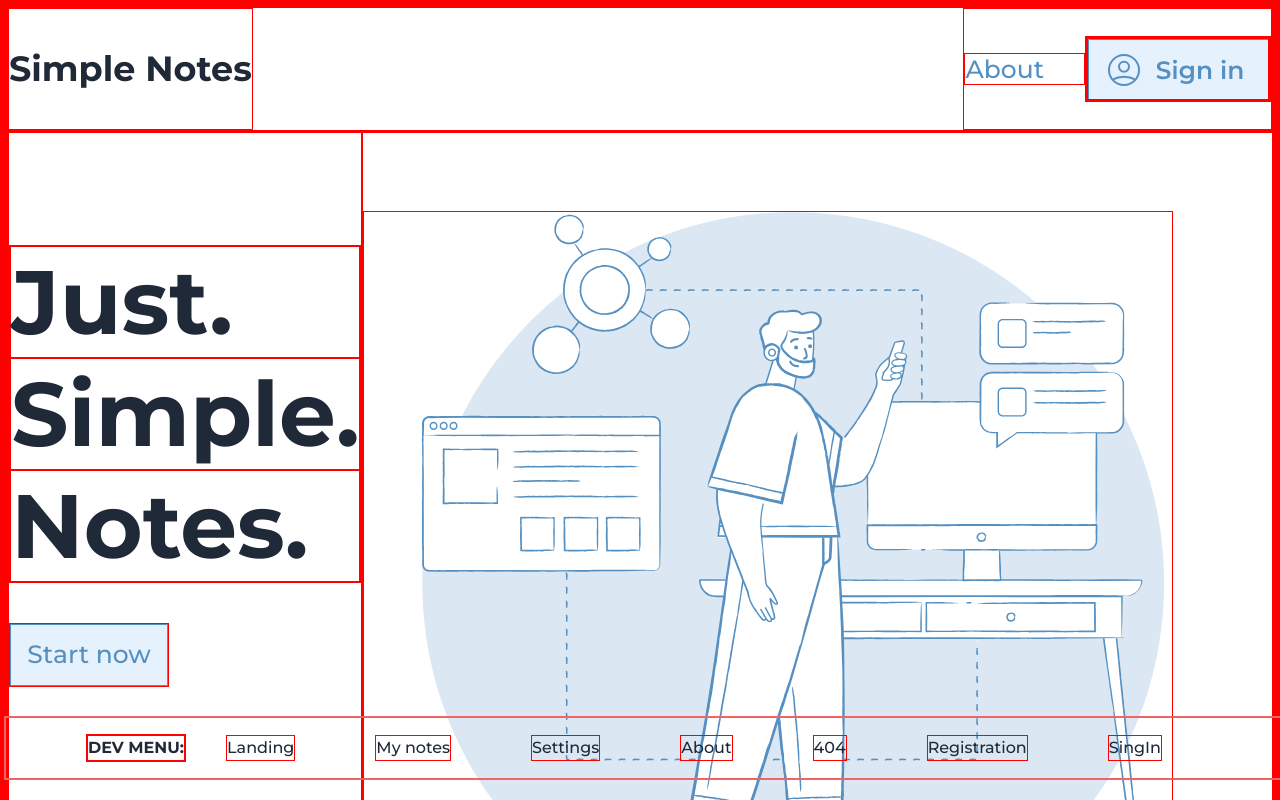
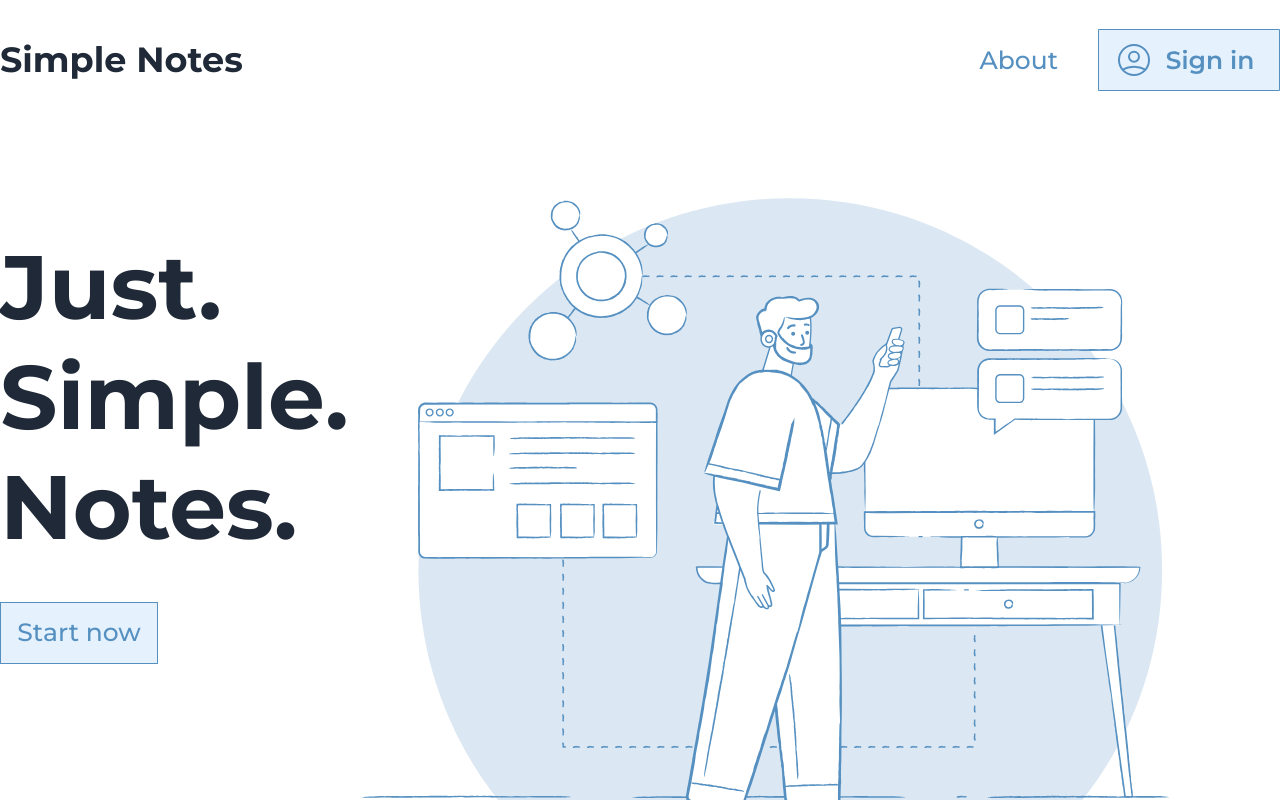
Before and after one commit to Halera-inc/simple-notes-front, a Next.js app: page / in a window 1280 px wide. Before the commit this address had no page. Shown: the top 800 px of the page. Built offline with nearby package versions, Linux system fonts and the light colour scheme.

Commit message:
deleted dev nav

```diff
--- a/pages/_app.tsx
+++ b/pages/_app.tsx
@@ -1,5 +1,4 @@
 import '../src/styles/globals.css'
-import s from '../src/styles/App.module.css'
 import type {AppProps} from 'next/app'
 import {store} from '../src/bll/store'
 import {Provider} from 'react-redux'
@@ -22,7 +21,6 @@ function MyApp({Component, pageProps}: AppProps) {
                     : <Sidebar/>}
                 <Component {...pageProps} />
             </div>
-
         </Provider>
     )
 }
--- a/src/components/MainContainer.tsx
+++ b/src/components/MainContainer.tsx
@@ -1,4 +1,3 @@
-import NavItem from "./NavItem";
 import {ReactNode} from "react";
 
 type MainContainerTypeProps = {
@@ -10,16 +9,6 @@ const MainContainer = (props: MainContainerTypeProps) => {
 
     return (
         <>
-            <div className="navbar fixed left-50 bottom-5 border-2 border-red flex justify-center ">
-                <h1><b>DEV MENU:</b></h1>
-                <NavItem  text={'Landing'} href={"/"}/>
-                <NavItem text={'My notes'} href={"/notes"}/>
-                <NavItem text={'Settings'} href={"/settings"}/>
-                <NavItem text={'About'} href={"/about"}/>
-                <NavItem text={'404'} href={"/404"}/>
-                <NavItem text={'Registration'} href={"/registration"}/>
-                <NavItem text={'SingIn'} href={"/signIn"}/>
-            </div>
             <div>{props.children}</div>
         </>
     );
--- a/src/components/NavItem.tsx
+++ b/src/components/NavItem.tsx
@@ -8,5 +8,4 @@ const NavItem = (props: { text: string, href: string }) => {
         </Link>
     )
 }
-
 export default NavItem;
--- a/src/components/Note.tsx
+++ b/src/components/Note.tsx
@@ -12,7 +12,6 @@ type NotePropsType = {
 }
 
 const Note = ({color, title, text, edit}: NotePropsType) => {
-    console.log(color)
     const colorizedColor = colorizeNote(color)
     return (
         <>
--- a/src/styles/globals.css
+++ b/src/styles/globals.css
@@ -5,16 +5,11 @@
 
 html body #__next {
     height: 100%;
-
-
 }
 
 body{
     overflow: hidden;
-
-
 }
-
 
 @font-face {
     font-family: 'Montserrat';
@@ -43,12 +38,9 @@ body{
 }
 
 * {
-    border: 1px solid red;
+    /*border: 1px solid red;*/
     margin: 0;
     padding: 0;
     box-sizing: border-box;
     font-family: Montserrat, sans-serif;
-
-
-
 }
```
Also changed, not shown: 1 other file (tests, documents, lock files or other folders).
